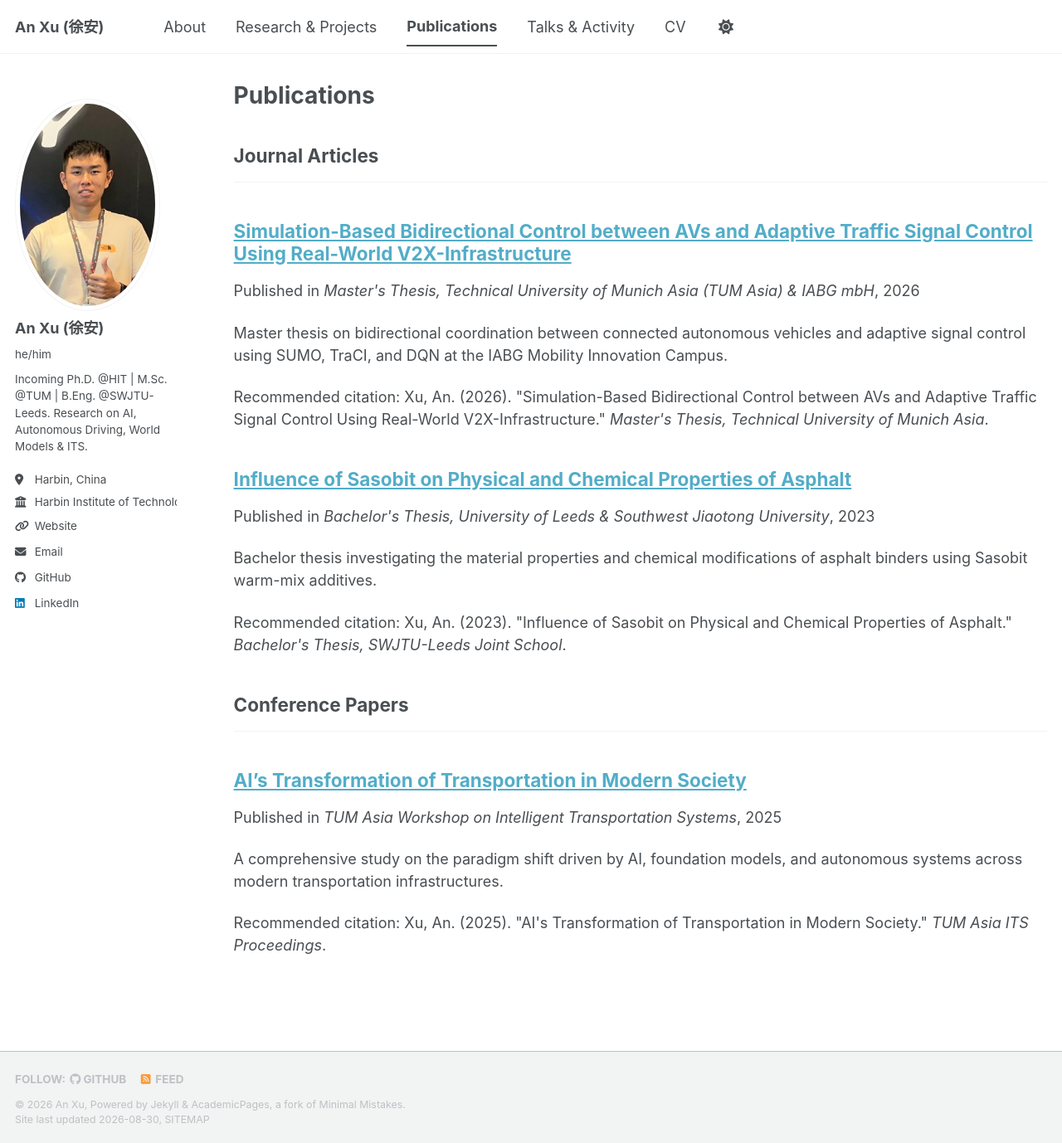
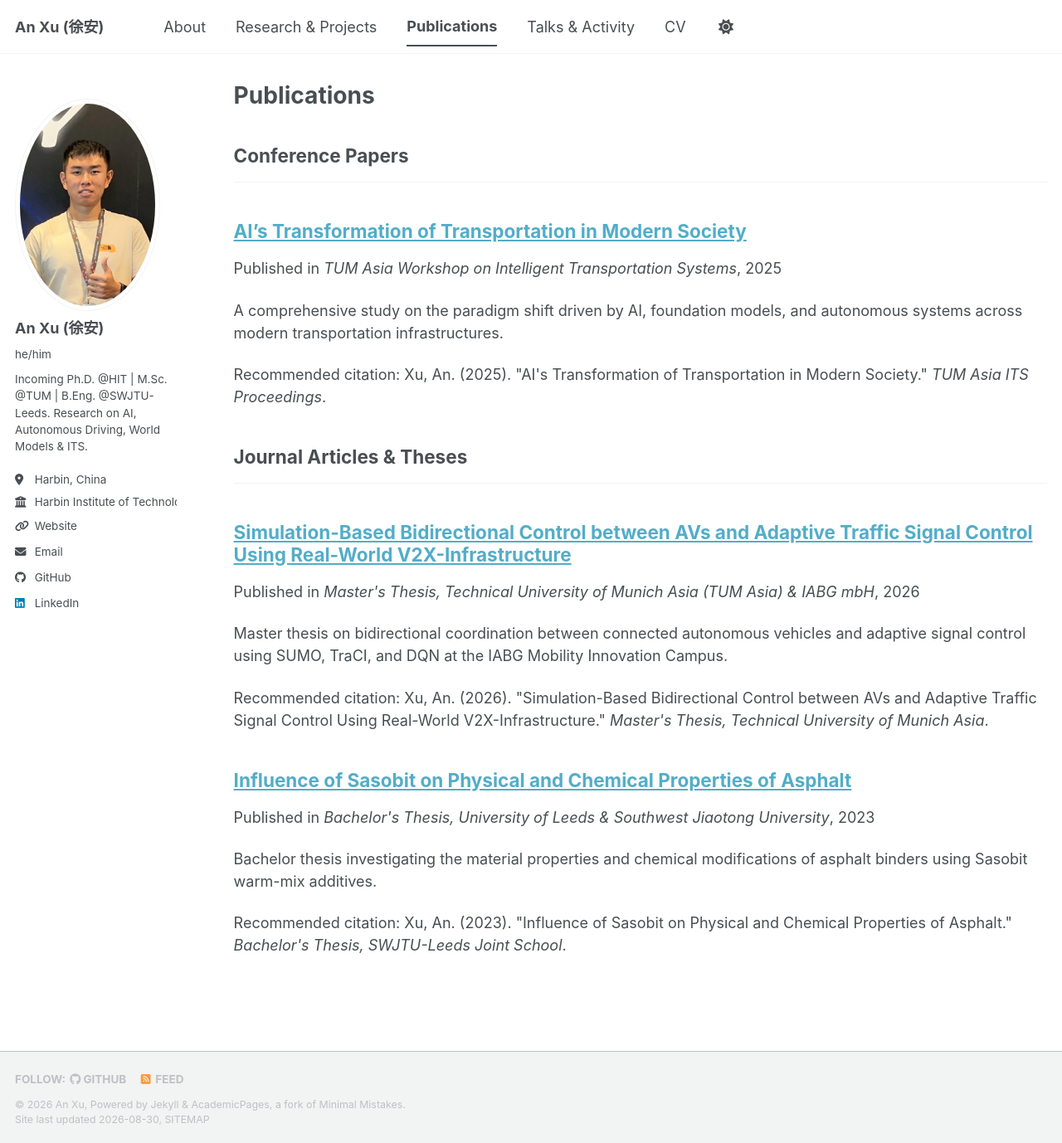
Before and after one commit to AnXu-ITS/AnXu-ITS.github.io, a Jekyll site: the page built from _pages/publications.html, in a window 1280 px wide and 1378 px high. Shown: the whole window at 83% size. Built offline with Jekyll 4.4.1, drawn with Linux system fonts in a browser that asks for light colours; a style sheet for code colours, icons or effects is not loaded.

Commit message:
fix: add preprints to publication_category in _config.yml to render preprints on publications page

```diff
--- a/_config.yml
+++ b/_config.yml
@@ -84,12 +84,14 @@ author:
 
 # Publication Category - The following the list of publication categories and their headings
 publication_category:
+  preprints:
+    title: 'Preprints & Working Papers'
+  conferences:
+    title: 'Conference Papers'
+  manuscripts:
+    title: 'Journal Articles & Theses'
   books:
     title: 'Books'
-  manuscripts:
-    title: 'Journal Articles'
-  conferences:
-    title: 'Conference Papers'
 
 # Site Settings
 teaser                   :  # filename of teaser fallback teaser image placed in /images/ for social media previews
```
